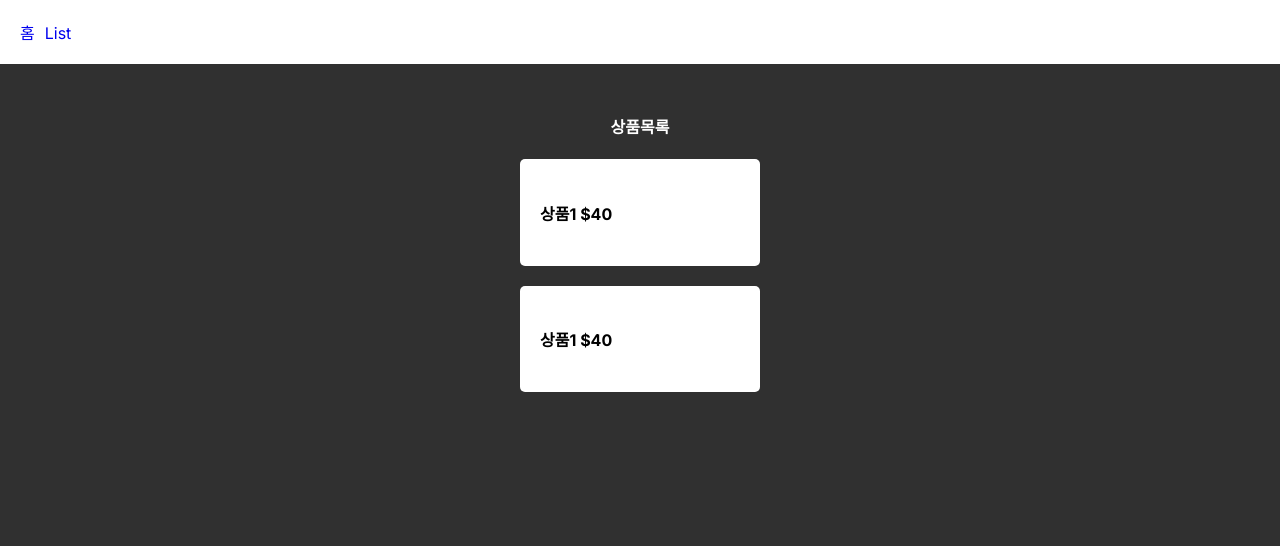
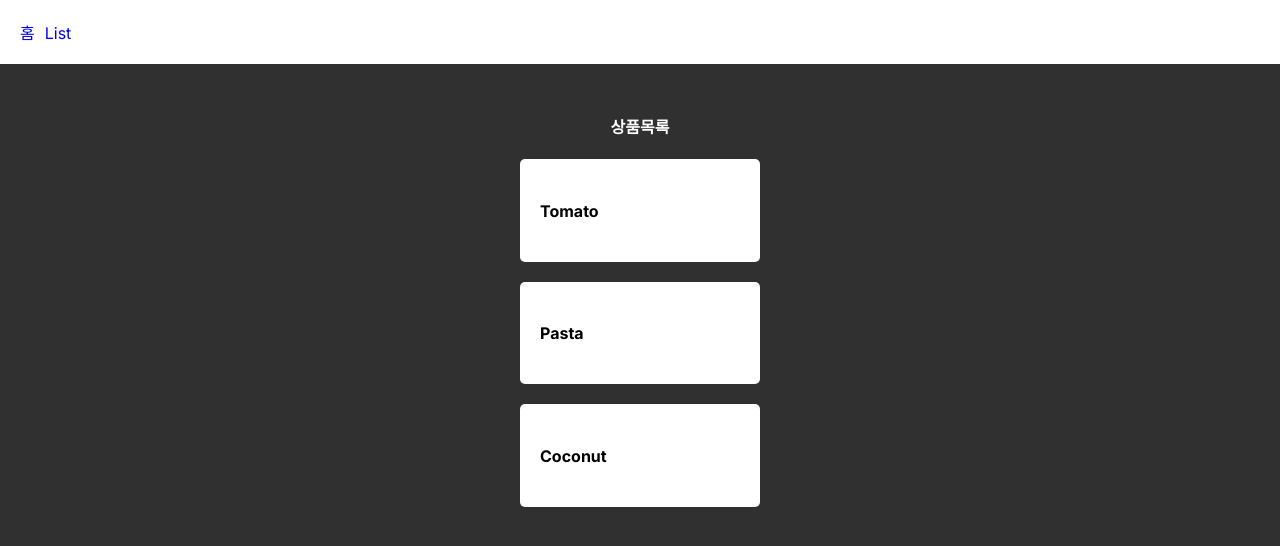
Before and after one commit to yongsin729/nextjs-practice, a Next.js app: page /list in a window 1280 px wide. Shown: the top 546 px of the page. Built offline with nearby package versions, Linux system fonts and the light colour scheme.

Commit message:
list map func

```diff
--- a/app/list/page.js
+++ b/app/list/page.js
@@ -1,15 +1,16 @@
 
 export default function List() {
-
+  let 상품 = ['Tomato','Pasta','Coconut']
       return (
         <div>
             <h4 className="title">상품목록</h4>
-            <div className="food">
-                <h4>상품1 $40</h4>
-            </div>
-            <div className="food">
-                <h4>상품1 $40</h4>
-            </div>
+
+            {상품.map((a,i)=>{
+              return(<div className="food">
+              <h4>{a}</h4>
+          </div>)
+            })}
+
         </div>
       )
     }
```
